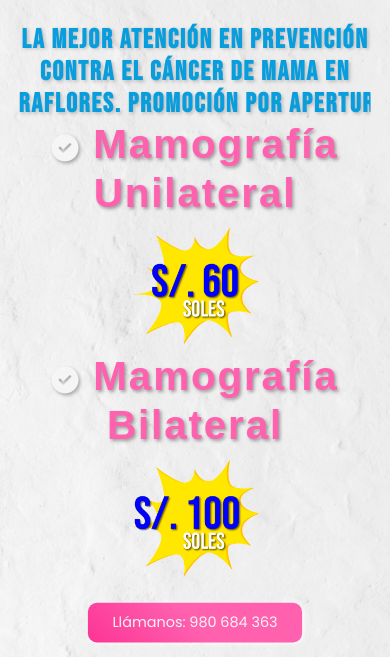
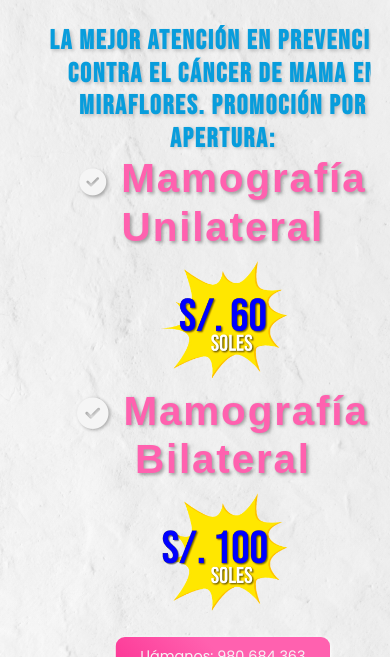
Before and after one commit to BillRodrigo1994/Mamografias-Website, a plain HTML site: page index.html in a window 390 px wide. Shown: the part 89-746 px from the top of the page. Drawn offline with Linux system fonts and the light colour scheme; a web font is replaced by a local one.

Commit message:
fixed hero phones three

```diff
--- a/css/responsive.css
+++ b/css/responsive.css
@@ -149,12 +149,20 @@
 
 .bg-header .hero-wrapper {
    width: 450px;
-   margin: 0;
+   margin: auto;
+   display: flex;
+   flex-direction: column;
+   justify-content: center;
+   align-items: center;
   }
 
-.bg-header .container { margin: -150px 0 -100px 0; }
+.bg-header .container {
+  margin: -150px 0 -100px 0;
+}
+
+.bg-header .container .hero-header { width: 400px; }
 .bg-header .container img { width: 380px; }
-.bg-header .hOne{ font-size: 30px; }
+.bg-header .hOne{ font-size: 35px; }
 #message { margin: 20px 0 0 0; }
 
 .bg-header .container img {
```
